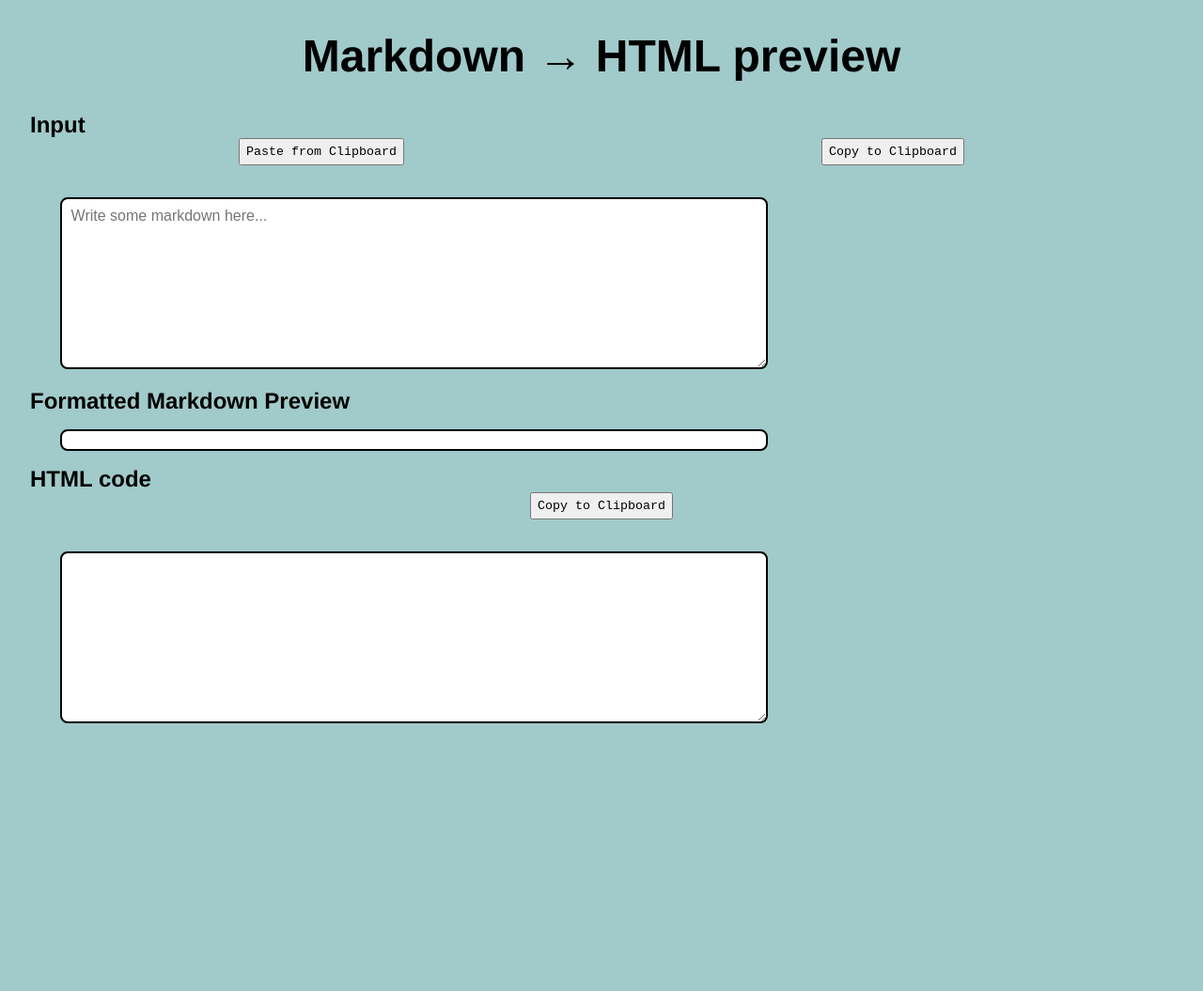
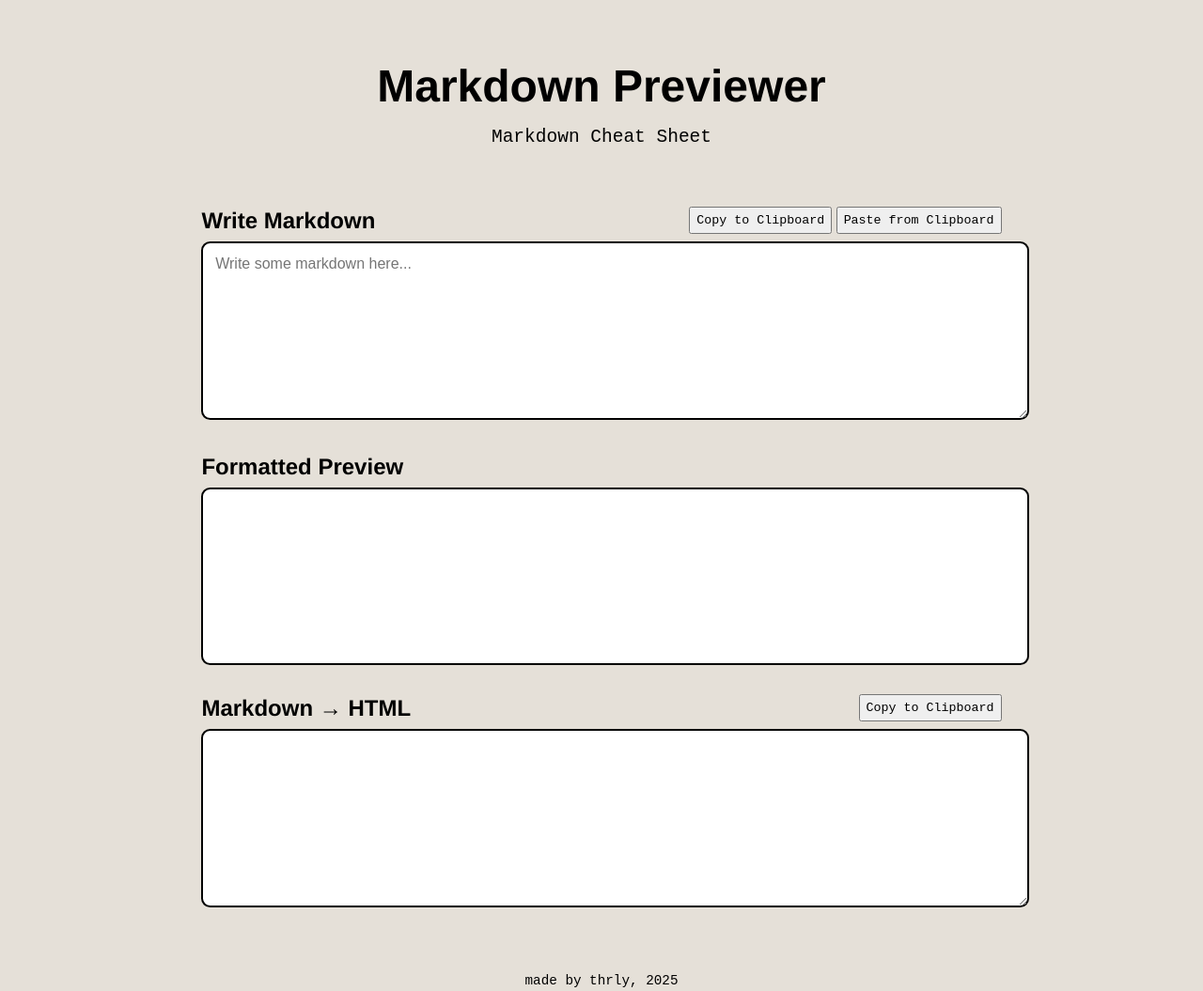
Before and after one commit to thrly/md-preview, a website built with Vite: page index.html in a window 1280 px wide. Shown: the whole page at 94% size. Before the commit the page ends 822 px from the top, so only its background shows below. Built offline with nearby package versions, Linux system fonts and the light colour scheme.

Commit message:
Refactor HTML structure and improve styling

```diff
--- a/index.html
+++ b/index.html
@@ -7,29 +7,40 @@
     <link rel="stylesheet" href="public/style.css" />
   </head>
   <body>
-    <h1>Markdown → HTML preview</h1>
+    <header><h1>Markdown Previewer</h1>
+    <p><a id="cheatsheet" href="https://www.markdownguide.org/cheat-sheet/">Markdown Cheat Sheet</a></p></header>
 
-    <h2>Input</h2>
+    <section>
+      <div class="preview_header">
+        <h2>Write Markdown</h2>
         <div class="copy">
+          <button id="copyMd">Copy to Clipboard</button>
           <button id="pasteMd">Paste from Clipboard</button>
-      <button id="copyMd">Copy to Clipboard</button>
         </div>
-    <br />
+      </div>
       <textarea
         id="user_text_input"
         placeholder="Write some markdown here..."
+        class="preview"
       ></textarea>
+    </section>
 
-    <h2>Formatted Markdown Preview</h2>
-    <div id="preview"></div>
+    <section>
+      <div class="preview_header"><h2>Formatted Preview</h2></div>
+      <div id="md_preview" class="preview"></div>
+    </section>
 
-    <h2>HTML code</h2>
+    <section>
+      <div class="preview_header">
+        <h2>Markdown → HTML</h2>
         <div class="copy">
           <button id="copyHTML">Copy to Clipboard</button>
         </div>
+      </div>
+      <textarea id="htmlTextArea" class="preview" readonly></textarea>
+    </section>
 
-    <br />
-    <textarea id="htmlTextArea" readonly></textarea>
+    <footer><a href="https://github.com/thrly/">made by thrly, 2025</a></footer>
 
     <script type="module" src="public/app.js"></script>
   </body>
--- a/package.json
+++ b/package.json
@@ -13,7 +13,7 @@
     "url": "git+https://github.com/thrly/md-preview.git"
   },
   "keywords": [],
-  "author": "",
+  "author": "thrly",
   "license": "ISC",
   "type": "commonjs",
   "bugs": {
--- a/public/app.js
+++ b/public/app.js
@@ -3,7 +3,7 @@ import DOMPurify from "dompurify";
 
 const input = document.getElementById("user_text_input");
 
-const mdPreview = document.getElementById("preview");
+const mdPreview = document.getElementById("md_preview");
 const htmlPreviewText = document.getElementById("htmlTextArea");
 
 let cleanHtml;
@@ -11,7 +11,6 @@ let cleanHtml;
 input.addEventListener("input", () => {
   const rawHtml = marked.parse(input.value, { gfm: true });
   cleanHtml = DOMPurify.sanitize(rawHtml);
-
   mdPreview.innerHTML = cleanHtml;
   htmlPreviewText.value = cleanHtml;
 });
--- a/public/style.css
+++ b/public/style.css
@@ -1,46 +1,54 @@
 :root {
   padding: 0;
+  --background: #E5E0D8;
+  --text: black;
+  --accent: #748873;
+
 }
 
 body {
   font-family: "Franklin Gothic Medium", "Arial Narrow", Arial, sans-serif;
   margin: auto;
-  background-color: rgb(161, 202, 202);
+  background-color:var(--background);
+  color: var(--text);
   padding: 2rem;
 }
 
-body > h1 {
+header {
+  text-align: center;
+  margin: 2rem auto;
+}
+header > h1 {
   font-size: 3em;
-  text-align: center;
-  margin-bottom: 2rem;
 }
-h1,
-h2 {
+
+h1 {
   margin: auto;
 }
+h2 {
+  margin: 2rem 0 auto;
+}
 
-#user_text_input,
-#preview,
-#htmlTextArea {
-  width: 60%;
-  height: 10rem;
+section {
+  width: 70%;
+  margin: auto;
+}
+.preview {
+  width: 100%;
+  min-height: 10rem;
   font-family: sans-serif;
   font-size: 1em;
-  padding: 0.6rem;
+  padding: 0.8rem;
   border: 2px solid;
-  border-color: black;
-  border-radius: 0.5rem;
-  margin: 1rem 2rem;
-}
-#preview {
-  background-color: white;
-  height: auto;
+  border-radius: 0.6rem;
 }
 
-#preview h1 {
+#md_preview {
+  background-color: white;
+}
+
+#md_preview h1 {
   font-size: 2em;
-  margin: auto;
-  height: auto;
 }
 
 #htmlTextArea {
@@ -49,14 +57,35 @@ h2 {
 
 button {
   font-family: monospace;
-  margin: auto;
   height: 1.8rem;
+}
+
+.preview_header {
+  display: flex;
+  align-items: end;
+  margin-bottom: 0.5rem;
+}
+
+.copy {
   margin-left: auto;
 }
 
-.copy {
-  display: flex;
-  margin: auto;
-  justify-content: flex-end;
-  width: 100%;
+#cheatsheet {
+  color: var(--text);
+  text-decoration: none;
+  font-family: monospace;
+  font-size: 1.5em;
+
 }
+
+footer {
+  text-align: center;
+  margin: 4rem auto;
+}
+
+footer > a {
+  font-size: 1.1em;
+  font-family: monospace;
+  color: var(--text);
+  text-decoration: none;
+}
```
Lines whose indentation alone changed are shown as unchanged.
